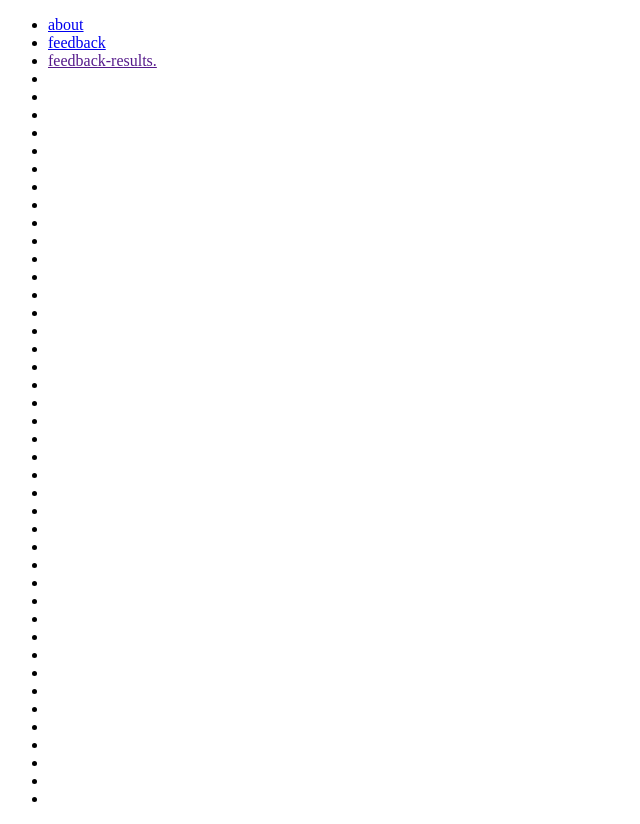
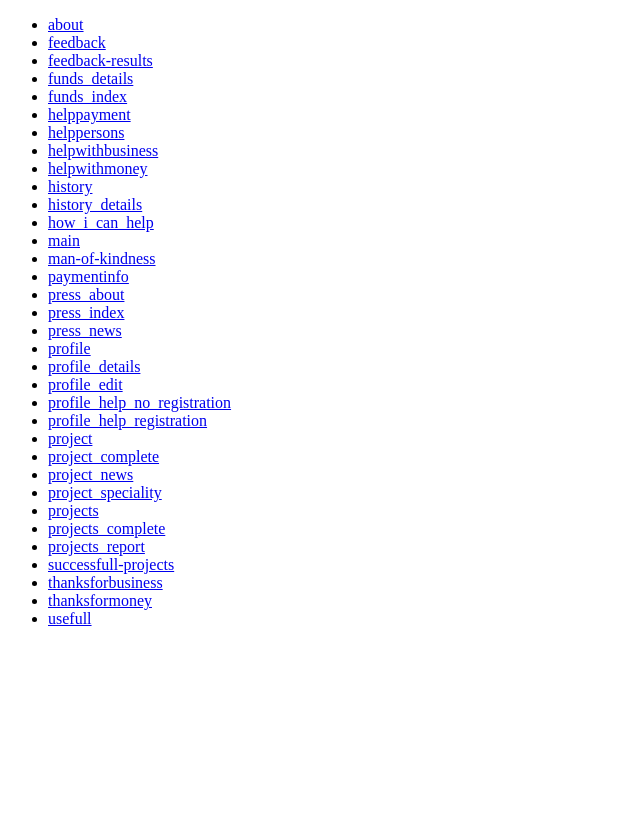
Before and after one commit to Paramount1987/dobro-mobile, a plain HTML site: page index.html in a window 1280 px wide. Shown: the whole page, without its empty margins (0-640 px from the left). After the commit the page ends 800 px from the top, so only its background shows below. Drawn offline with Linux system fonts and the light colour scheme.

Commit message:
added style min width 766

```diff
--- a/index.html
+++ b/index.html
@@ -8,48 +8,38 @@
 	<ul>
 		<li><a href="about.html">about</a></li>
 		<li><a href="feedback.html">feedback</a></li>
-		<li><a href="">feedback-results.</a></li>
-		<li><a href=""></a></li>
-		<li><a href=""></a></li>
-		<li><a href=""></a></li>
-		<li><a href=""></a></li>
-		<li><a href=""></a></li>
-		<li><a href=""></a></li>
-		<li><a href=""></a></li>
-		<li><a href=""></a></li>
-		<li><a href=""></a></li>
-		<li><a href=""></a></li>
-		<li><a href=""></a></li>
-		<li><a href=""></a></li>
-		<li><a href=""></a></li>
-		<li><a href=""></a></li>
-		<li><a href=""></a></li>
-		<li><a href=""></a></li>
-		<li><a href=""></a></li>
-		<li><a href=""></a></li>
-		<li><a href=""></a></li>
-		<li><a href=""></a></li>
-		<li><a href=""></a></li>
-		<li><a href=""></a></li>
-		<li><a href=""></a></li>
-		<li><a href=""></a></li>
-		<li><a href=""></a></li>
-		<li><a href=""></a></li>
-		<li><a href=""></a></li>
-		<li><a href=""></a></li>
-		<li><a href=""></a></li>
-		<li><a href=""></a></li>
-		<li><a href=""></a></li>
-		<li><a href=""></a></li>
-		<li><a href=""></a></li>
-		<li><a href=""></a></li>
-		<li><a href=""></a></li>
-		<li><a href=""></a></li>
-		<li><a href=""></a></li>
-		<li><a href=""></a></li>
-		<li><a href=""></a></li>
-		<li><a href=""></a></li>
-		<li><a href=""></a></li>
+		<li><a href="feedback-results.html">feedback-results</a></li>
+		<li><a href="funds_details.html">funds_details</a></li>
+		<li><a href="funds_index.html">funds_index</a></li>
+		<li><a href="helppayment.html">helppayment</a></li>
+		<li><a href="helppersons.html">helppersons</a></li>
+		<li><a href="helpwithbusiness.html">helpwithbusiness</a></li>
+		<li><a href="helpwithmoney.html">helpwithmoney</a></li>
+		<li><a href="history.html">history</a></li>
+		<li><a href="history_details.html">history_details</a></li>
+		<li><a href="how_i_can_help.html">how_i_can_help</a></li>
+		<li><a href="main.html">main</a></li>
+		<li><a href="man-of-kindness.html">man-of-kindness</a></li>
+		<li><a href="paymentinfo.html">paymentinfo</a></li>
+		<li><a href="press_about.html">press_about</a></li>
+		<li><a href="press_index.html">press_index</a></li>
+		<li><a href="press_news.html">press_news</a></li>
+		<li><a href="profile.html">profile</a></li>
+		<li><a href="profile_details.html">profile_details</a></li>
+		<li><a href="profile_edit.html">profile_edit</a></li>
+		<li><a href="profile_help_no_registration.html">profile_help_no_registration</a></li>
+		<li><a href="profile_help_registration.html">profile_help_registration</a></li>
+		<li><a href="project.html">project</a></li>
+		<li><a href="project_complete.html">project_complete</a></li>
+		<li><a href="project_news.html">project_news</a></li>
+		<li><a href="project_speciality.html">project_speciality</a></li>
+		<li><a href="projects.html">projects</a></li>
+		<li><a href="projects_complete.html">projects_complete</a></li>
+		<li><a href="projects_report.html">projects_report</a></li>
+		<li><a href="successfull-projects.html">successfull-projects</a></li>
+		<li><a href="thanksforbusiness.html">thanksforbusiness</a></li>
+		<li><a href="thanksformoney.html">thanksformoney</a></li>
+		<li><a href="usefull.html">usefull</a></li>
 	</ul>
 </body>
 </html>
--- a/sass/objects/mixins.scss
+++ b/sass/objects/mixins.scss
@@ -1,5 +1,5 @@
-$small: 609px;
-$large: 610px;
+$small: 766px;
+$large: 768px;
 
 @mixin respond-to($media) {
 	@if ($media == handhelds) {
--- a/script/main.js
+++ b/script/main.js
@@ -1,5 +1,5 @@
 var swipeTries = 1,
-	MIN_WIDTH = 609,
+	MIN_WIDTH = 766,
 	widerElements = [
 		'.shadowed',
 		'.page',
```
Also changed, not shown: stylesheets/screen.css.
